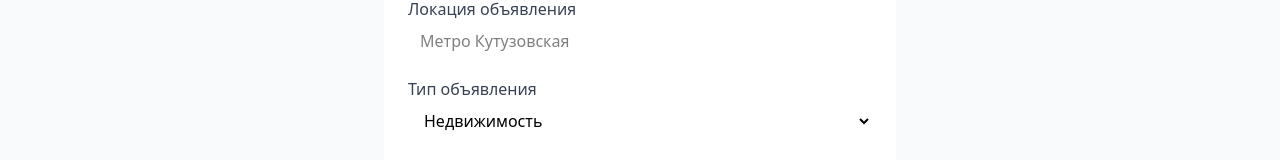
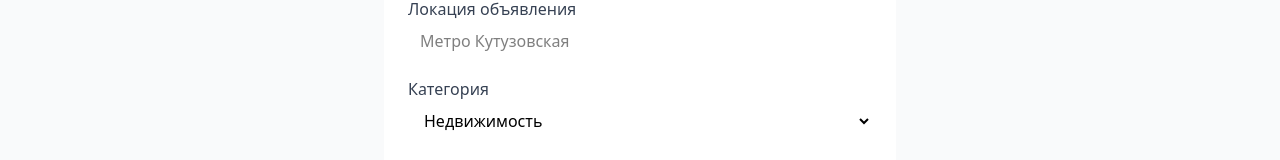
Before and after one commit to yana-pavlova/avito-clone, a React app in the folder client/: page /form in a window 1280 px wide. Shown: the part 380-540 px from the top of the page. Built offline with nearby package versions, Linux system fonts and the light colour scheme.

Commit message:
chore: change wording in the base form

```diff
--- a/client/src/components/forms/BaseFormUI.tsx
+++ b/client/src/components/forms/BaseFormUI.tsx
@@ -74,7 +74,7 @@ export const BaseForm = ({ handleChange, data }: BaseFormProps) => {
           htmlFor="select-type"
           className="block text-gray-700 font-medium"
         >
-          Тип объявления
+          Категория
         </label>
         <select
           id="select-type"
```
